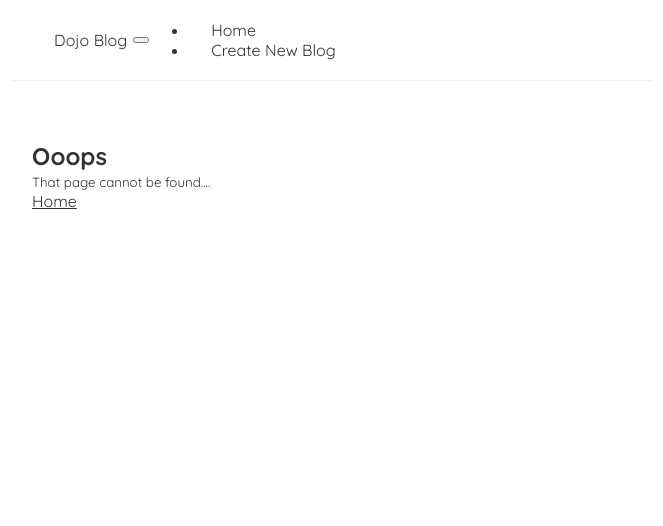
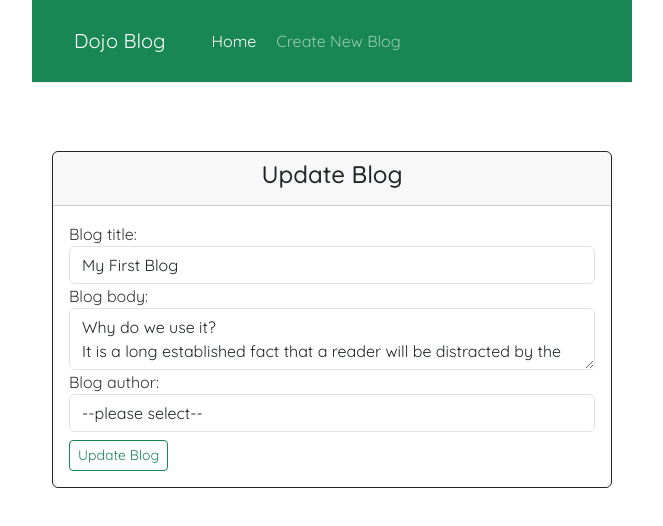
Before and after one commit to kariukijoni/net-ninja-blog, a React (Create React App) app: page /update/1 in a window 1280 px wide. Shown: the top 526 px of the page, without its empty margins (308-971 px from the left). Built offline with nearby package versions, Linux system fonts and the light colour scheme; data requests are answered from the project's data file.

Commit message:
added form edit

```diff
--- a/data/db.json
+++ b/data/db.json
@@ -13,10 +13,10 @@
       "id": 2
     },
     {
-      "title": "tte",
-      "body": "trt",
-      "author": "paps",
-      "id": 3
+      "id": 3,
+      "title": "This is my third blog",
+      "body": "Theming the navbar has never been easier thanks to the combination of theming classes and background-color utilities. Choose from variant=\"light\" for use with light background colors, or variant=\"dark\" for dark background colors. Then, customize with the bg prop or any custom css!",
+      "author": "paps"
     }
   ]
 }
--- a/package.json
+++ b/package.json
@@ -9,8 +9,11 @@
     "@testing-library/jest-dom": "^5.17.0",
     "@testing-library/react": "^13.4.0",
     "@testing-library/user-event": "^13.5.0",
+    "axios": "^1.6.2",
+    "bootstrap": "^5.3.2",
     "font-awesome": "^4.7.0",
     "react": "^18.2.0",
+    "react-bootstrap": "^2.9.1",
     "react-dom": "^18.2.0",
     "react-router-dom": "^6.19.0",
     "react-scripts": "5.0.1",
--- a/src/App.js
+++ b/src/App.js
@@ -3,6 +3,7 @@ import Navbar from './Navbar';
 import Home from './Home';
 import {BrowserRouter as Router,Route,Routes} from 'react-router-dom';
 import Create from './Create';
+import Update from './Update'
 import BlogDetails from './BlogDetails';
 import NotFound from './NotFound';
 
@@ -17,6 +18,8 @@ function App() {
 
               <Route exact path='/create' element={<Create/>}/>
 
+              <Route exact path='/update/:id' element={<Update/>}/>
+
               <Route exact path='/blogs/:id' element={<BlogDetails/>}/>
 
               <Route exact path='*' element={<NotFound/>}></Route>
--- a/src/BlogDetails.js
+++ b/src/BlogDetails.js
@@ -1,7 +1,6 @@
 import React from 'react'
-import {useParams} from 'react-router-dom'
+import {useParams,useNavigate,Link} from 'react-router-dom'
 import useFetch from './useFetch';
-import {useNavigate} from "react-router-dom";
 
 export default function BlogDetails() {
 
@@ -30,7 +29,13 @@ export default function BlogDetails() {
                     <h2>{blog.title}</h2>
                     <small>Written by <b>{blog.author}</b></small>
                     <div>{blog.body}</div>
-                    <button className='btn btn-sm btn-outline-danger mb-1' onClick={handleClick}>Delete</button>
+                    <div>
+                        <Link className='text-decoration-none' to={`/update/${blog.id}`}>
+                            <button className='btn btn-sm btn-success'>Update</button>
+                        </Link>
+                        {/* <button className='btn btn-sm btn-outline-primary me-1'>Edit</button> */}
+                        <button className='btn btn-sm btn-outline-danger mr-2' onClick={handleClick}>Delete</button>
+                    </div>
                 </article>
             </div>
 
--- a/src/Navbar.js
+++ b/src/Navbar.js
@@ -3,7 +3,7 @@ import {Link} from 'react-router-dom';
 
 export default function Navbar() {
   return (
-        <nav className="navbar navbar-expand-sm bg-dark navbar-dark">
+        <nav className="navbar navbar-expand-sm bg-success navbar-dark">
               <Link className="navbar-brand" to="/">Dojo Blog</Link>
               <button className="navbar-toggler" type="button" data-bs-toggle="collapse" data-bs-target="#navbarSupportedContent" aria-controls="navbarSupportedContent" aria-expanded="false" aria-label="Toggle navigation">
                 <span className="navbar-toggler-icon"></span>
--- /dev/null
+++ b/src/Update.js
@@ -0,0 +1,70 @@
+import React, { useEffect, useState } from 'react'
+import { useNavigate, useParams } from 'react-router-dom'
+import axios from 'axios';
+
+function Update() {
+
+    const{id}=useParams();
+    const[values,setValues]=useState({
+        id:id,
+        title:'',
+        body:'',
+        author:''
+    })
+
+    useEffect(()=>{
+
+        axios.get('http://localhost:8000/blogs/'+id)
+        .then(res=>{
+            setValues({
+                ...values,
+                title: res.data.title,
+                body: res.data.body,
+                author: res.data.author
+            })
+        })
+        .catch(err=>console.log(err))
+
+    },[])
+
+
+    const navigate=useNavigate()
+
+    //function update form
+    const handleSubmit=(e)=>{
+        e.preventDefault();
+        axios.put('http://localhost:8000/blogs/'+id,values)
+        .then(res=>{
+            navigate('/')
+        })
+    }
+
+    return (
+        <div className='card border-dark mt-2'>
+            <div className='card-header'>
+                <h4 className='text-center'> Update Blog</h4>
+            </div>
+            <div className='card-body'>
+                <form onSubmit={handleSubmit}>
+                <label>Blog title:</label>
+                <input type='text' className='form-control' value={values.title} onChange={e =>setValues({...values,title: e.target.value})} required/>
+                <label>Blog body:</label>
+                <textarea value={values.body} className='form-control' onChange={e =>setValues({...values,body: e.target.value})} required></textarea>
+                <label>Blog author:</label>
+                <select value={values.author} className='form-control' onChange={e =>setValues({...values,author: e.target.value})} required>
+                    <option value=''>--please select--</option>
+                    <option value='jakes'>jakes</option>
+                    <option value='jared'>jared</option>
+                    <option value='paps'>paps</option>
+                </select>
+
+                <button className='btn btn-sm btn-outline-success mt-2'>Update Blog</button>
+                {/* { isPending && <button className='btn btn-sm btn-success mt-2' disabled>Adding Blog...</button> } */}
+
+                </form>
+            </div>
+        </div>
+    )
+}
+
+export default Update
--- a/src/index.js
+++ b/src/index.js
@@ -1,13 +1,14 @@
 import React from 'react';
 import ReactDOM from 'react-dom/client';
+import 'bootstrap/dist/css/bootstrap.min.css';
 import './index.css';
 import App from './App';
 
 const root = ReactDOM.createRoot(document.getElementById('root'));
 root.render(
-  // <React.StrictMode>
+  <React.StrictMode>
     <App />
-  // </React.StrictMode>
+  </React.StrictMode>
 );
 
 // If you want to start measuring performance in your app, pass a function
```
Also changed, not shown: 2 other files (tests, documents, lock files or other folders).
